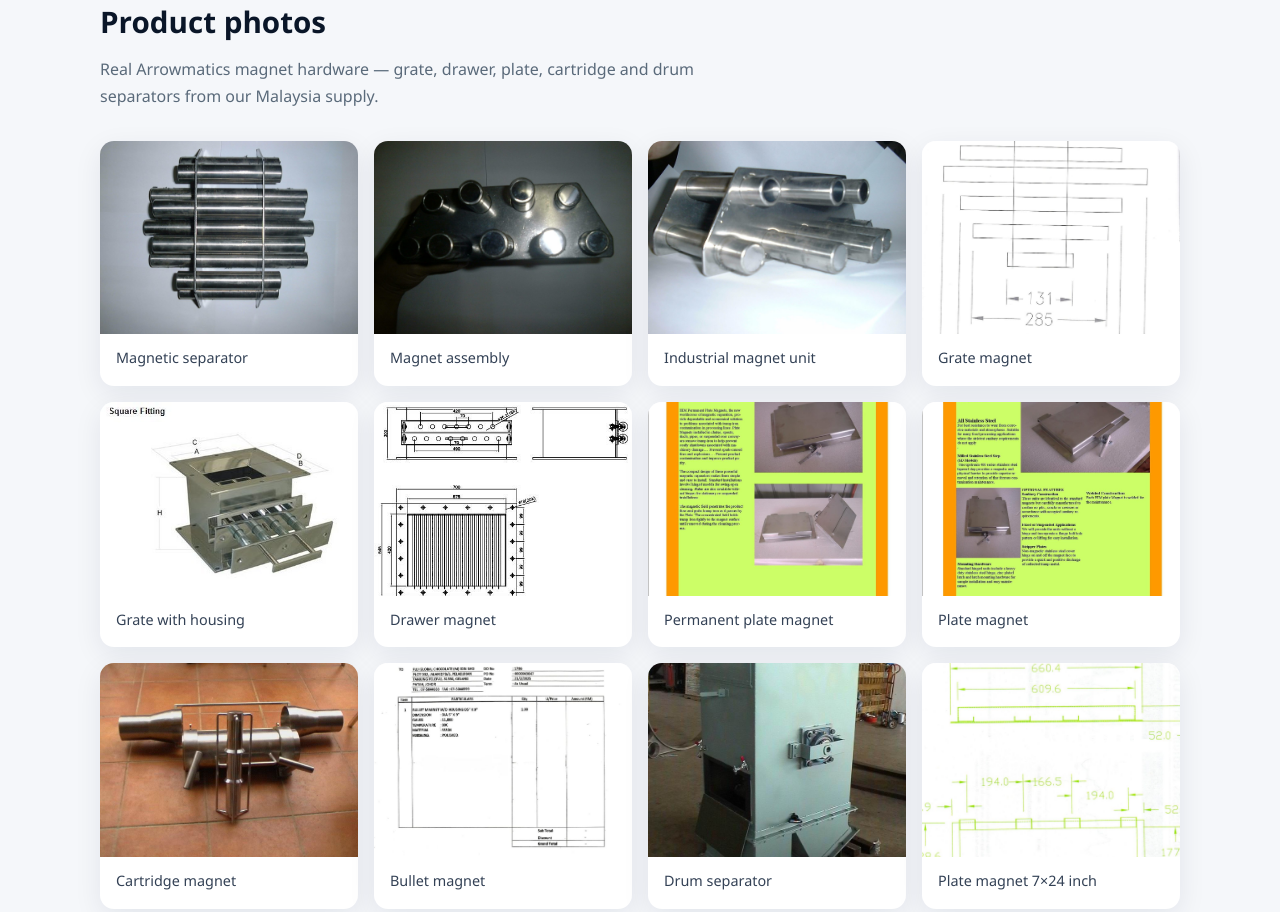
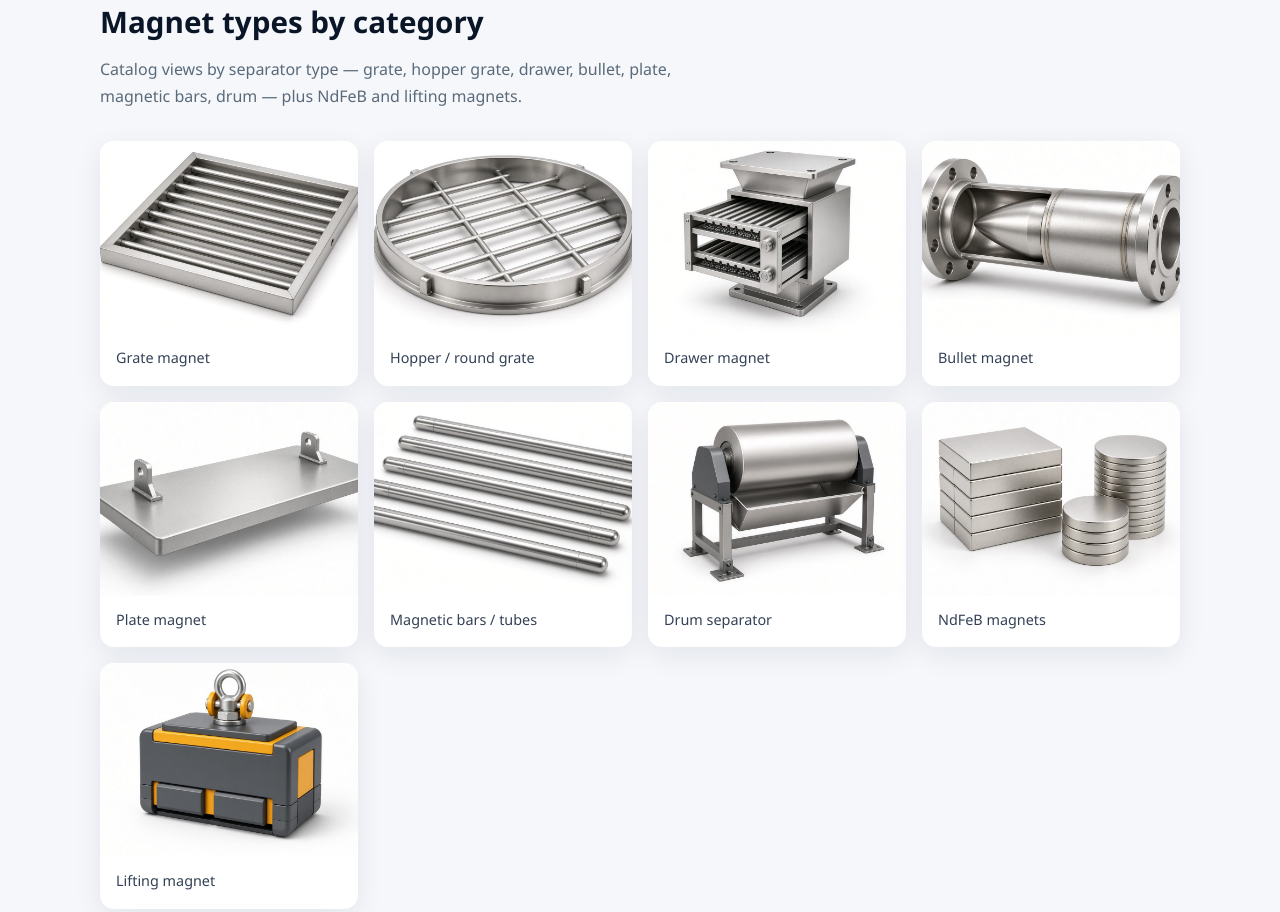
Before and after one commit to bensonlok/arrowmatics-magnets, a website: page main-app/index.html in a window 1280 px wide. Shown: the part 1809-2721 px from the top of the page. Drawn offline with Linux system fonts and the light colour scheme.

Commit message:
Replace gallery with category catalog photos (grate/drawer/bullet/plate/bars/drum/NdFeB/lifting)

```diff
--- a/main-app/index.html
+++ b/main-app/index.html
@@ -159,7 +159,7 @@
         </div>
         <div class="grid-3">
           <article class="card">
-            <img class="card-photo" src="images/grate-muzzahhir.jpg" alt="Grate magnet with housing — Arrowmatics Magnets" loading="lazy" width="800" height="600">
+            <img class="card-photo" src="images/cat-grate.jpg" alt="Square grate magnetic separator — Arrowmatics Magnets" loading="lazy" width="800" height="600">
             <h3>Magnetic separators</h3>
             <p>Grate, bullet, drawer, pulley and plate magnets for food, plastics, recycling and bulk materials. Food-grade options available. Typical gauss: 10,000–13,000.</p>
             <div class="pill-list">
@@ -172,7 +172,7 @@
             <a class="card-link" href="/magnetic-separators.html">Separator types &amp; quote →</a>
           </article>
           <article class="card">
-            <img class="card-photo" src="images/cartridge-magnet.jpg" alt="Cartridge / bar magnet — Arrowmatics" loading="lazy" width="800" height="600">
+            <img class="card-photo" src="images/cat-ndfeb.jpg" alt="NdFeB rare-earth magnet blocks — Arrowmatics" loading="lazy" width="800" height="600">
             <h3>NdFeB rare-earth magnets</h3>
             <p>Sintered neodymium magnets grades N35–N52 for motors, sensors, fixtures and OEM assemblies. Coatings and custom sizes on request.</p>
             <div class="pill-list">
@@ -184,7 +184,7 @@
             <a class="card-link" href="/ndfeb-magnets.html">NdFeB grades &amp; quote →</a>
           </article>
           <article class="card">
-            <img class="card-photo" src="images/plate-him-1.jpg" alt="Permanent plate magnet — Arrowmatics" loading="lazy" width="800" height="600">
+            <img class="card-photo" src="images/cat-lifting.jpg" alt="Permanent lifting magnet — Arrowmatics" loading="lazy" width="800" height="600">
             <h3>Lifting magnets</h3>
             <p>Permanent and electro lifting magnets for plate, billet and scrap handling. Designed around a safety factor of about 3:1. Capacities sized to your load.</p>
             <div class="pill-list">
@@ -202,57 +202,45 @@
     <section class="section" id="gallery">
       <div class="container">
         <div class="section-head">
-          <h2>Product photos</h2>
-          <p>Real Arrowmatics magnet hardware — grate, drawer, plate, cartridge and drum separators from our Malaysia supply.</p>
+          <h2>Magnet types by category</h2>
+          <p>Catalog views by separator type — grate, hopper grate, drawer, bullet, plate, magnetic bars, drum — plus NdFeB and lifting magnets.</p>
         </div>
         <div class="photo-grid">
           <figure>
-            <img src="images/product-magnet001.jpg" alt="Arrowmatics magnetic separator product" loading="lazy" width="800" height="600">
-            <figcaption>Magnetic separator</figcaption>
-          </figure>
-          <figure>
-            <img src="images/product-magnet004.jpg" alt="Arrowmatics magnet assembly" loading="lazy" width="800" height="600">
-            <figcaption>Magnet assembly</figcaption>
-          </figure>
-          <figure>
-            <img src="images/product-magnet006.jpg" alt="Arrowmatics industrial magnet" loading="lazy" width="800" height="600">
-            <figcaption>Industrial magnet unit</figcaption>
-          </figure>
-          <figure>
-            <img src="images/grate-muzzahhir.jpg" alt="Grate magnet" loading="lazy" width="800" height="600">
+            <img src="images/cat-grate.jpg" alt="Square grate magnet" loading="lazy" width="800" height="600">
             <figcaption>Grate magnet</figcaption>
           </figure>
           <figure>
-            <img src="images/grate-magnet-housing.jpg" alt="Grate magnet with housing" loading="lazy" width="800" height="600">
-            <figcaption>Grate with housing</figcaption>
+            <img src="images/cat-hopper-grate.jpg" alt="Round hopper grate magnet" loading="lazy" width="800" height="600">
+            <figcaption>Hopper / round grate</figcaption>
           </figure>
           <figure>
-            <img src="images/drawer-magnet-double.jpg" alt="Double-layer drawer magnet" loading="lazy" width="800" height="600">
+            <img src="images/cat-drawer.jpg" alt="Drawer magnet separator" loading="lazy" width="800" height="600">
             <figcaption>Drawer magnet</figcaption>
           </figure>
           <figure>
-            <img src="images/plate-him-1.jpg" alt="Permanent plate magnet" loading="lazy" width="800" height="600">
-            <figcaption>Permanent plate magnet</figcaption>
+            <img src="images/cat-bullet.jpg" alt="Inline bullet magnet separator" loading="lazy" width="800" height="600">
+            <figcaption>Bullet magnet</figcaption>
           </figure>
           <figure>
-            <img src="images/plate-him-2.jpg" alt="Plate magnet installation view" loading="lazy" width="800" height="600">
+            <img src="images/cat-plate.jpg" alt="Suspended plate magnet" loading="lazy" width="800" height="600">
             <figcaption>Plate magnet</figcaption>
           </figure>
           <figure>
-            <img src="images/cartridge-magnet.jpg" alt="Cartridge magnet" loading="lazy" width="800" height="600">
-            <figcaption>Cartridge magnet</figcaption>
+            <img src="images/cat-bars.jpg" alt="Magnetic filter bars" loading="lazy" width="800" height="600">
+            <figcaption>Magnetic bars / tubes</figcaption>
           </figure>
           <figure>
-            <img src="images/bullet-magnet.jpg" alt="Bullet magnet" loading="lazy" width="800" height="600">
-            <figcaption>Bullet magnet</figcaption>
-          </figure>
-          <figure>
-            <img src="images/drum-separator.jpg" alt="Drum magnetic separator" loading="lazy" width="800" height="600">
+            <img src="images/cat-drum.jpg" alt="Magnetic drum separator" loading="lazy" width="800" height="600">
             <figcaption>Drum separator</figcaption>
           </figure>
           <figure>
-            <img src="images/plate-7x24.jpg" alt="7 by 24 inch plate magnet" loading="lazy" width="800" height="600">
-            <figcaption>Plate magnet 7×24 inch</figcaption>
+            <img src="images/cat-ndfeb.jpg" alt="NdFeB rare-earth magnet blocks" loading="lazy" width="800" height="600">
+            <figcaption>NdFeB magnets</figcaption>
+          </figure>
+          <figure>
+            <img src="images/cat-lifting.jpg" alt="Permanent lifting magnet" loading="lazy" width="800" height="600">
+            <figcaption>Lifting magnet</figcaption>
           </figure>
         </div>
       </div>
```
Also changed, not shown: main-app/lifting-magnets.html (+1 -1 lines), main-app/magnetic-separators.html (+7 -6 lines), main-app/ndfeb-magnets.html (+1 -1 lines), main-app/images/cat-bars.jpg (added), main-app/images/cat-bullet.jpg (added), main-app/images/cat-drawer.jpg (added), main-app/images/cat-drum.jpg (added), main-app/images/cat-grate.jpg (added), main-app/images/cat-hopper-grate.jpg (added), main-app/images/cat-lifting.jpg (added), main-app/images/cat-ndfeb.jpg (added), main-app/images/cat-plate.jpg (added).
